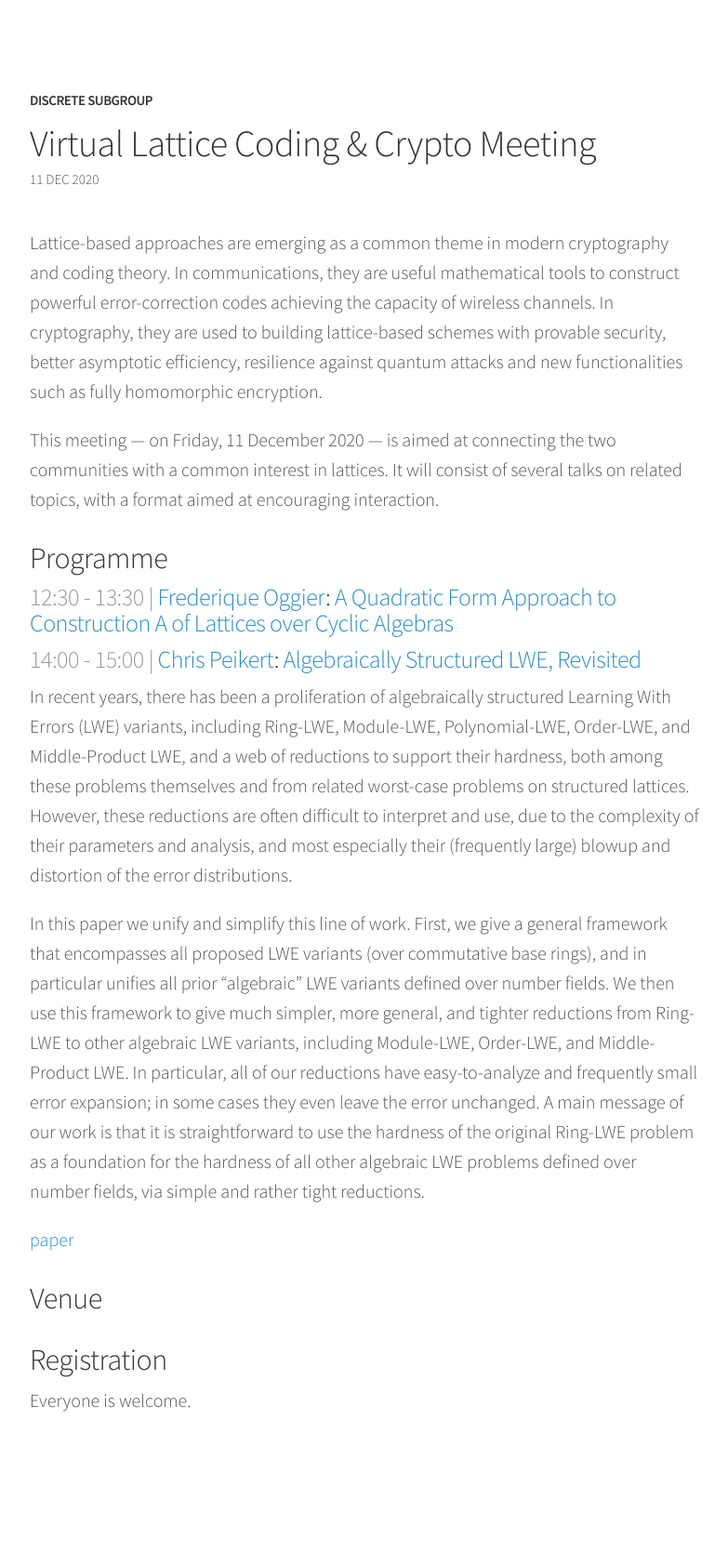
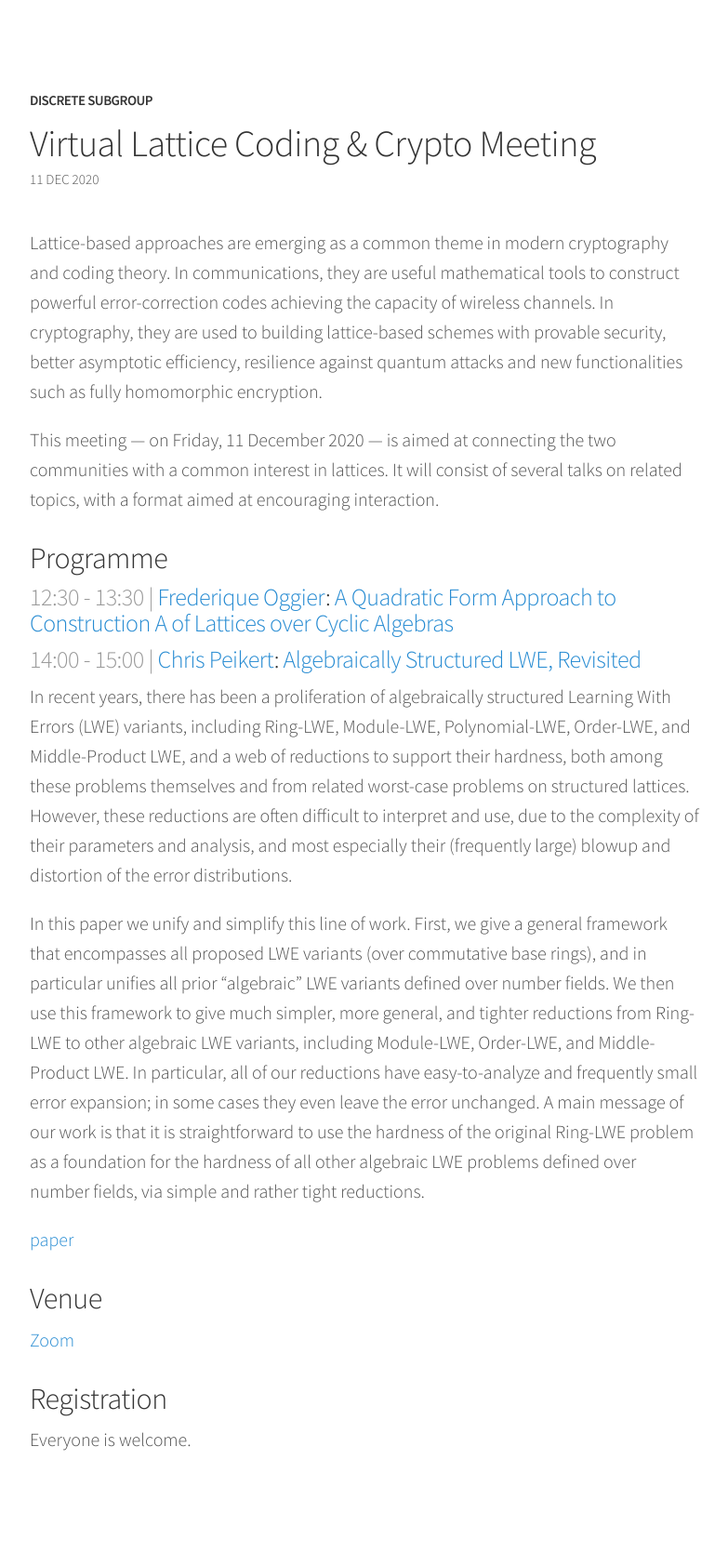
Before and after one commit to malb/discrete-subgroup, a Jekyll site: the page built from _posts/2020-12-11-lattice-meeting.md, in a window 1280 px wide. Shown: the whole page at 93% size, without its empty margins (248-1031 px from the left). Built offline with Jekyll 4.4.1, drawn with Linux system fonts in a browser that asks for light colours; nearby versions of some CDN libraries; before the commit the page ends 1642 px from its top, so only the background shows below that.

Commit message:
Add venue

```diff
--- a/_posts/2020-12-11-lattice-meeting.md
+++ b/_posts/2020-12-11-lattice-meeting.md
@@ -22,7 +22,7 @@ In this paper we unify and simplify this line of work. First, we give a general
 
 ## Venue ##
 
-[]()
+[Zoom](https://us02web.zoom.us/j/82170998756?pwd=bUZsaFh5amQ1TW5vbk4yelA2dG01QT09)
 
 ## Registration ##
 
```
